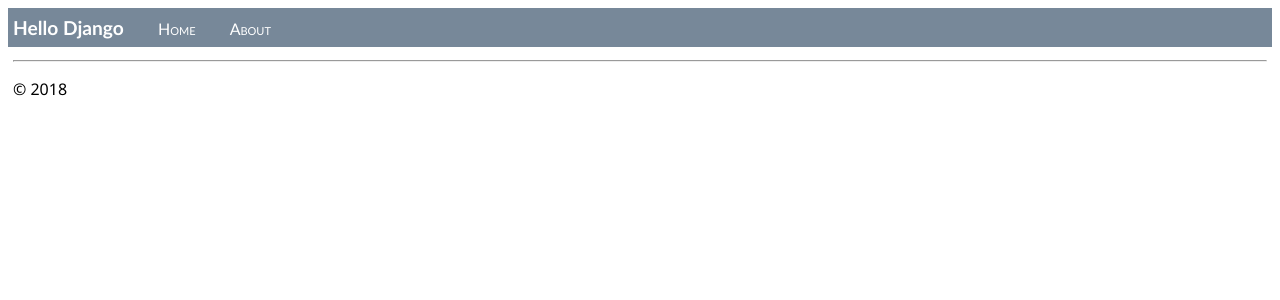
After one commit to DeukYu/Django_DevTool, a Django app: template DevTool/DevToolApp/templates/DevToolApp/layout.html in a window 1280 px wide. The commit adds this page. Shown: the top 300 px of the page. Run offline with Django 3.2, Linux system fonts and the light colour scheme; the template is opened without the code that fills it: most values are stand-ins (such as "Sample title", 1, 10 or a date in 2020).

Commit message:
정적 파일 제공 및 페이지 추가

```diff
--- a/DevTool/DevTool/settings.py
+++ b/DevTool/DevTool/settings.py
@@ -30,6 +30,7 @@ ALLOWED_HOSTS = []
 # Application references
 # https://docs.djangoproject.com/en/2.1/ref/settings/#std:setting-INSTALLED_APPS
 INSTALLED_APPS = [
+    'DevToolApp',
     # Add your apps here to enable them
     'django.contrib.admin',
     'django.contrib.auth',
--- a/DevTool/DevTool/urls.py
+++ b/DevTool/DevTool/urls.py
@@ -1,8 +1,11 @@
 from django.conf.urls import include, url
-import HelloDjangoApp.views
+import DevToolApp.views
 
 # Django processes URL patterns in the order they appear in the array
+# r 접두사 "원시" 문자열 내의 문자를 이스케이프하지 않도록 지시
+# ^ "줄의 시작 / $ "줄의 끝"
 urlpatterns = [
-    url(r'^$', HelloDjangoApp.views.index, name='index'),
-    url(r'^home$', HelloDjangoApp.views.index, name='home'),
+    url(r'^$', DevToolApp.views.index, name='index'),
+    url(r'^home$', DevToolApp.views.index, name='home'),
+    url(r'^about$', DevToolApp.views.about, name='about'),
 ]
--- /dev/null
+++ b/DevTool/DevToolApp/static/site.css
@@ -0,0 +1,32 @@
+.message {
+    font-weight: 600;
+    color: blue;
+}
+
+.navbar {
+    background-color: lightslategray;
+    font-size: 1em;
+    font-family: 'Trebuchet MS', 'Lucida Sans Unicode', 'Lucida Grande', 'Lucida Sans', Arial, sans-serif;
+    color: white;
+    padding: 8px 5px 8px 5px;
+}
+
+    .navbar a {
+        text-decoration: none;
+        color: inherit;
+    }
+
+.navbar-brand {
+    font-size: 1.2em;
+    font-weight: 600;
+}
+
+.navbar-item {
+    font-variant: small-caps;
+    margin-left: 30px;
+}
+
+.body-content {
+    padding: 5px;
+    font-family: 'Segoe UI', Tahoma, Geneva, Verdana, sans-serif;
+}
--- /dev/null
+++ b/DevTool/DevToolApp/templates/DevToolApp/about.html
@@ -0,0 +1,4 @@
+{% extends "HelloDjangoApp/layout.html" %}
+{% block content %}
+{{ content }}
+{% endblock %}
--- /dev/null
+++ b/DevTool/DevToolApp/templates/DevToolApp/layout.html
@@ -0,0 +1,25 @@
+<!DOCTYPE html>
+<html>
+<head>
+    <meta charset="utf-8" />
+    <title>{{ title }}</title>
+    {% load staticfiles %}
+    <link rel="stylesheet" type="text/css" href="{% static 'site.css' %}" />
+</head>
+
+<body>
+    <div class="navbar">
+       <a href="/" class="navbar-brand">Hello Django</a>
+       <a href="{% url 'home' %}" class="navbar-item">Home</a>
+       <a href="{% url 'about' %}" class="navbar-item">About</a>
+    </div>
+
+    <div class="body-content">
+{% block content %}{% endblock %}
+        <hr/>
+        <footer>
+            <p>&copy; 2018</p>
+        </footer>
+    </div>
+</body>
+</html>
```
Also changed, not shown: DevTool/DevToolApp/templates/DevToolApp/index.html (+4 -9 lines), DevTool/DevToolApp/views.py (+23 -1 lines), 1 other file.
